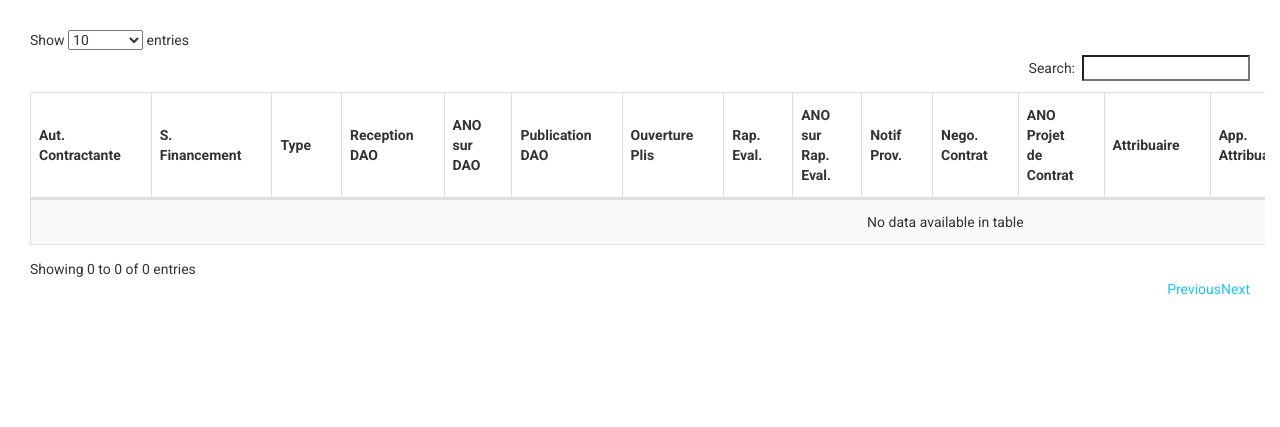
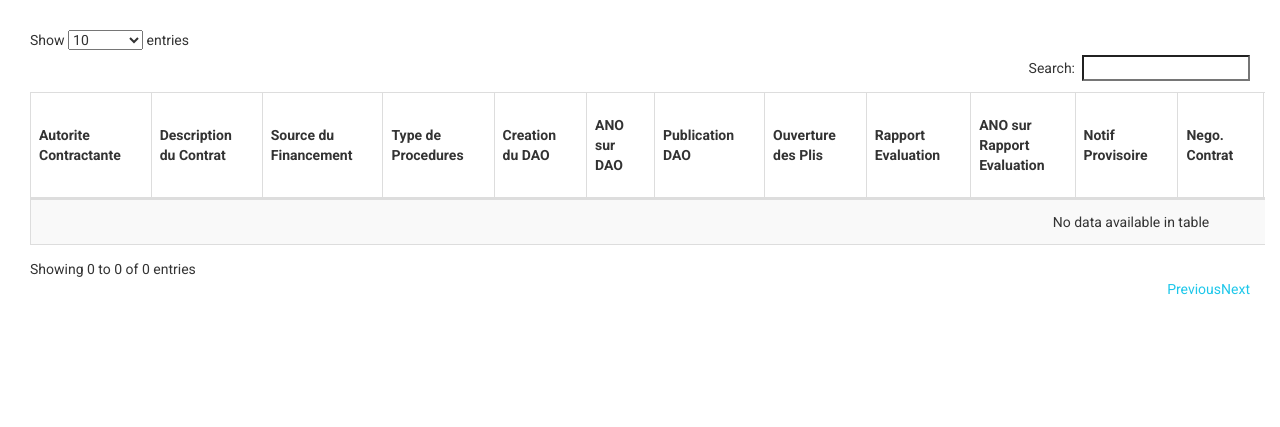
Before and after one commit to Emperatorr/pgp, a PHP site: page /data.php in a window 1280 px wide. Shown: the part 61-488 px from the top of the page. Run offline with PHP 8.4, Linux system fonts and the light colour scheme; data that the repository does not hold is empty; some libraries are stand-ins or nearby versions; some web fonts are replaced.

Commit message:
Add files via upload

```diff
--- a/data.php
+++ b/data.php
@@ -48,25 +48,26 @@
 			<table id="table" class="table table-striped table-bordered" cellspacing="0" width="100%">
 			<thead>
 				<tr>
-					<td>Aut. Contractante</td>
-					<td>S. Financement</td>
-					<td>Type</td>
-					<td>Reception DAO</td>
+					<td>Autorite Contractante</td>
+					<td>Description du Contrat</td>
+					<td>Source du Financement</td>
+					<td>Type de Procedures</td>
+					<td>Creation du DAO</td>
 					<td>ANO sur DAO</td>
 					<td>Publication DAO</td>
-					<td>Ouverture Plis</td>
-					<td>Rap. Eval.</td>
-					<td>ANO sur Rap. Eval.</td>
-					<td>Notif Prov.</td>
+					<td>Ouverture des Plis</td>
+					<td>Rapport Evaluation</td>
+					<td>ANO sur Rapport Evaluation</td>
+					<td>Notif Provisoire</td>
 
 					<td>Nego. Contrat</td>
 					<td>ANO Projet de Contrat</td>
 					<td>Attribuaire</td>
-					<td>App. Attribuaire</td>
+					<td>Approbation Attributaire</td>
 					<td>Montant</td>
-					<td>App. AC</td>
-					<td>App. ACGPMP</td>
-					<td>App. MEF</td>
+					<td>Approbation AC</td>
+					<td>Approbation ACGPMP</td>
+					<td>Approbation MEF</td>
 					<td>Total Jrs</td>
 
 					<td>Etat</td>
@@ -106,6 +107,7 @@
 						echo "
 							<tr>
 								<td>".$projet -> getAutoriteContractante()."</td>
+								<td>".$projet -> getDescription()."</td>
 								<td>".$projet -> getSourceFinancement()."</td>
 								<td>".$projet -> getTypeProcedure()."</td>
 								<td>".$projet -> getDateReceptionDAO()."</td>
```
